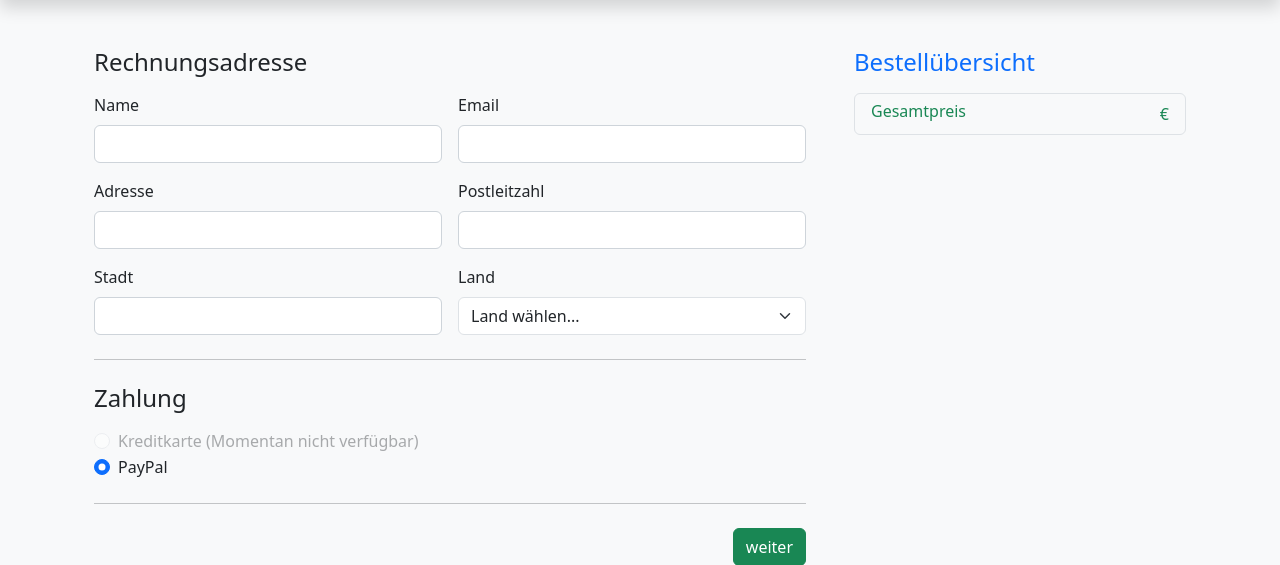
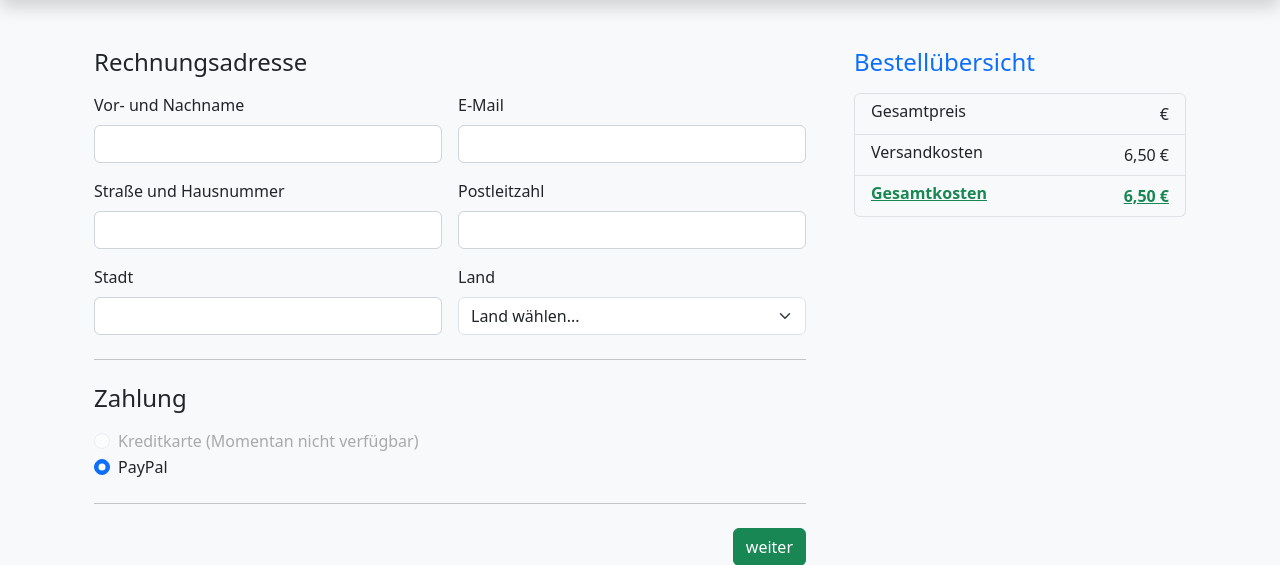
Before and after one commit to W45P85/webshop, a Django app: page /kasse/ in a window 1280 px wide. Shown: the part 98-663 px from the top of the page. Run offline with Django 5.2, Linux system fonts and the light colour scheme; some libraries are stand-ins or nearby versions.

Commit message:
included hardcoded shipping costs.

```diff
--- a/shop/templates/shop/kasse.html
+++ b/shop/templates/shop/kasse.html
@@ -44,6 +44,7 @@
                     <span class="text-primary">Bestellübersicht</span>
                     <span class="badge bg-primary rounded-pill">{{ order.get_cart_items }}</span>
                 </h4>
+                <!-- kasse.html -->
                 <ul class="list-group mb-3">
                     {% for article in articles %}
                     <li class="list-group-item d-flex justify-content-between lh-sm">
@@ -55,10 +56,22 @@
                     </li>
                     {% endfor %}
                     <li class="list-group-item d-flex justify-content-between bg-body-tertiary">
-                        <div class="text-success">
+                        <div class="text-body">
                             <h6 class="my-0">Gesamtpreis</h6>
                         </div>
-                        <span class="text-success">{{ order.get_cart_total|floatformat:2 }} €</span>
+                        <span class="text-body">{{ order.get_cart_total|floatformat:2 }} €</span>
+                    </li>
+                    <li class="list-group-item d-flex justify-content-between bg-body-tertiary">
+                        <div class="text-body">
+                            <h6 class="my-0">Versandkosten</h6>
+                        </div>
+                        <span class="text-body">{{ shipping_cost|floatformat:2 }} €</span>
+                    </li>
+                    <li class="list-group-item d-flex justify-content-between bg-body-tertiary">
+                        <div class="text-success">
+                            <h6 class="my-0 fw-bold text-decoration-underline">Gesamtkosten</h6>
+                        </div>
+                        <span class="text-success fw-bold text-decoration-underline">{{ total_price|floatformat:2 }} €</span>
                     </li>
                 </ul>
             </div>
@@ -68,7 +81,7 @@
                     {% csrf_token %}
                     <div class="row g-3">
                         <div class="col-md-6">
-                            <label for="inputName" class="form-label">Name</label>
+                            <label for="inputName" class="form-label">Vor- und Nachname</label>
                             {% if request.user.is_authenticated %}
                             <input type="text" class="form-control" id="inputName" value="{{ request.user.get_full_name }}" required>
                             {% else %}
@@ -76,7 +89,7 @@
                             {% endif %}
                         </div>
                         <div class="col-md-6">
-                            <label for="inputEmail" class="form-label">Email</label>
+                            <label for="inputEmail" class="form-label">E-Mail</label>
                             {% if request.user.is_authenticated %}
                             <input type="email" class="form-control" id="inputEmail" value="{{ request.user.email }}" required>
                             {% else %}
@@ -84,7 +97,7 @@
                             {% endif %}
                         </div>
                         <div class="col-md-6">
-                            <label for="inputAddress" class="form-label">Adresse</label>
+                            <label for="inputAddress" class="form-label">Straße und Hausnummer</label>
                             {% if request.user.is_authenticated and address %}
                             <input type="text" class="form-control" id="inputAddress" name="address" value="{{ address.address }}" required>
                             {% else %}
--- a/shop/views.py
+++ b/shop/views.py
@@ -48,6 +48,10 @@
     return render(request, 'shop/basic/help.html')
 def contact(request):
     return render(request, 'shop/basic/contact.html')
+def imprint(request):
+    return render(request, 'shop/legal/imprint.html')
+def privacy(request):
+    return render(request, 'shop/legal/privacy.html')
 
 
 def shop(request):
@@ -112,6 +116,12 @@
 
 
 def kasse(request):
+    # Standard-Variablen für die View
+    articles = []
+    order = None
+    address = None
+
+    # Wenn der Benutzer angemeldet ist
     if request.user.is_authenticated:
         customer = request.user.customer
         order, created = Order.objects.get_or_create(customer=customer, done=False)
@@ -129,20 +139,35 @@
         else:
             logging.debug("Keine Adresse gefunden")
     else:
+        # Für anonyme Benutzer: Prüfe, ob essenzielle Cookies akzeptiert wurden
         if is_cookie_accepted(request, 'essential'):
             cookiedata = visitorCookieHandler(request)
-            articles = cookiedata['articles']
-            order = cookiedata['order']
+            articles = cookiedata.get('articles', [])
+            order = cookiedata.get('order', None)
         else:
-            articles = []
-            order = None
-        address = None
-
+            logging.debug("Essenzielle Cookies wurden nicht akzeptiert, keine Artikeldaten verfügbar.")
+
+    # Berechne den Artikel-Gesamtpreis
+    cart_total = order.get_cart_total() if order else 0
+
+    # Füge die Versandkosten hinzu
+    shipping_cost = Decimal('6.50')
+    total_price = cart_total + shipping_cost
+
+    # Speichere die Versandkosten, falls eine Bestellung vorhanden ist
+    if order:
+        order.shipping_cost = shipping_cost
+        order.save()
+
+    # Kontext für das Template
     ctx = {
         'articles': articles,
         'order': order,
         'address': address,
+        'shipping_cost': shipping_cost,
+        'total_price': total_price,
     }
+
     return render(request, 'shop/kasse.html', ctx)
 
 
@@ -296,17 +321,14 @@
     try:
         logging.info("Starting bestellen view")
 
-        # Default URLs (Umgebungsvariablen können später genutzt werden, nachdem 'order' definiert ist)
+        # Default URLs (Umgebungsvariablen können später genutzt werden)
         notify_url = os.environ.get('PAYPAL_NOTIFY_URL')
         cancel_return_url = os.environ.get('PAYPAL_CANCEL_RETURN_URL')
 
         data = json.loads(request.body)
         logging.info(f"Received data: {data}")
 
-        # Default cart_total value
-        cart_total = 0.00
-
-        # Validation of required fields in customerData and deliveryAddress
+        # Validate required fields
         required_customer_fields = ['name', 'email']
         required_address_fields = ['address', 'zip', 'city', 'country']
 
@@ -323,7 +345,7 @@
         if request.user.is_authenticated:
             customer = request.user.customer
             order = Order.objects.filter(customer=customer, done=False).first()
-            if order is None:
+            if not order:
                 order = Order.objects.create(customer=customer, done=False)
 
             address_data = {
@@ -339,34 +361,29 @@
 
         else:
             customer, order = visitorOrder(request, data)
-            if customer is None or order is None:
+            if not customer or not order:
                 return HttpResponse('Fehler bei der Bestellung für anonymen Benutzer.')
 
-        cart_total_data = data['customerData'].get('cart_total', '0.00')
-
-        if isinstance(cart_total_data, str):
-            cart_total_data = cart_total_data.replace(',', '.')
-            cart_total = float(cart_total_data)
-        elif isinstance(cart_total_data, (int, float)):
-            cart_total = float(cart_total_data)
-        else:
-            return HttpResponseBadRequest("Invalid cart total format")
+        # Calculate total cart value from order model
+        cart_total = order.get_cart_total()
 
         # Set the order ID before saving
         order.order_id = uuid.uuid4()
         order.order_date = timezone.now()
+
+        # Add shipping cost
+        shipping_cost = Decimal('6.50')  # Example shipping cost, could be dynamic
+        order.shipping_cost = shipping_cost
+        total_price = cart_total + shipping_cost
+
         order.save()
 
-        # Jetzt kann auf order.order_id zugegriffen werden
+        # PayPal form setup
         return_url = f"{os.environ.get('PAYPAL_RETURN_URL')}?order_id={order.order_id}"
-
-        logging.info(f"Notify URL: {notify_url}")
-        logging.info(f"Return URL: {return_url}")
-        logging.info(f"Cancel Return URL: {cancel_return_url}")
 
         paypal_dict = {
             "business": os.environ.get('PAYPAL_BUSINESS'),
-            "amount": format(order.get_cart_total(), '.2f'),
+            "amount": format(total_price, '.2f'),  # Gesamtpreis inkl. Versandkosten
             "invoice": order.order_id,
             "currency_code": os.environ.get('PAYPAL_CURRENCY'),
             "notify_url": notify_url,
@@ -452,6 +469,7 @@
     order.done = True
     order.paid = True
     order.payment_status = 'Payed'
+    order.status = 'Payed'
     order.payment_id = request.GET.get('payment_id')  # Speichern der Transaktions-ID, falls verfügbar
     order.save()
 
@@ -818,13 +836,6 @@
     }
     return render(request, 'shop/article_detail.html', ctx)
 
-
-def imprint(request):
-    return render(request, 'shop/legal/imprint.html')
-
-
-def privacy(request):
-    return render(request, 'shop/legal/privacy.html')
 
 
 @login_required
```
Also changed, not shown: shop/models.py (+11 -0 lines).
